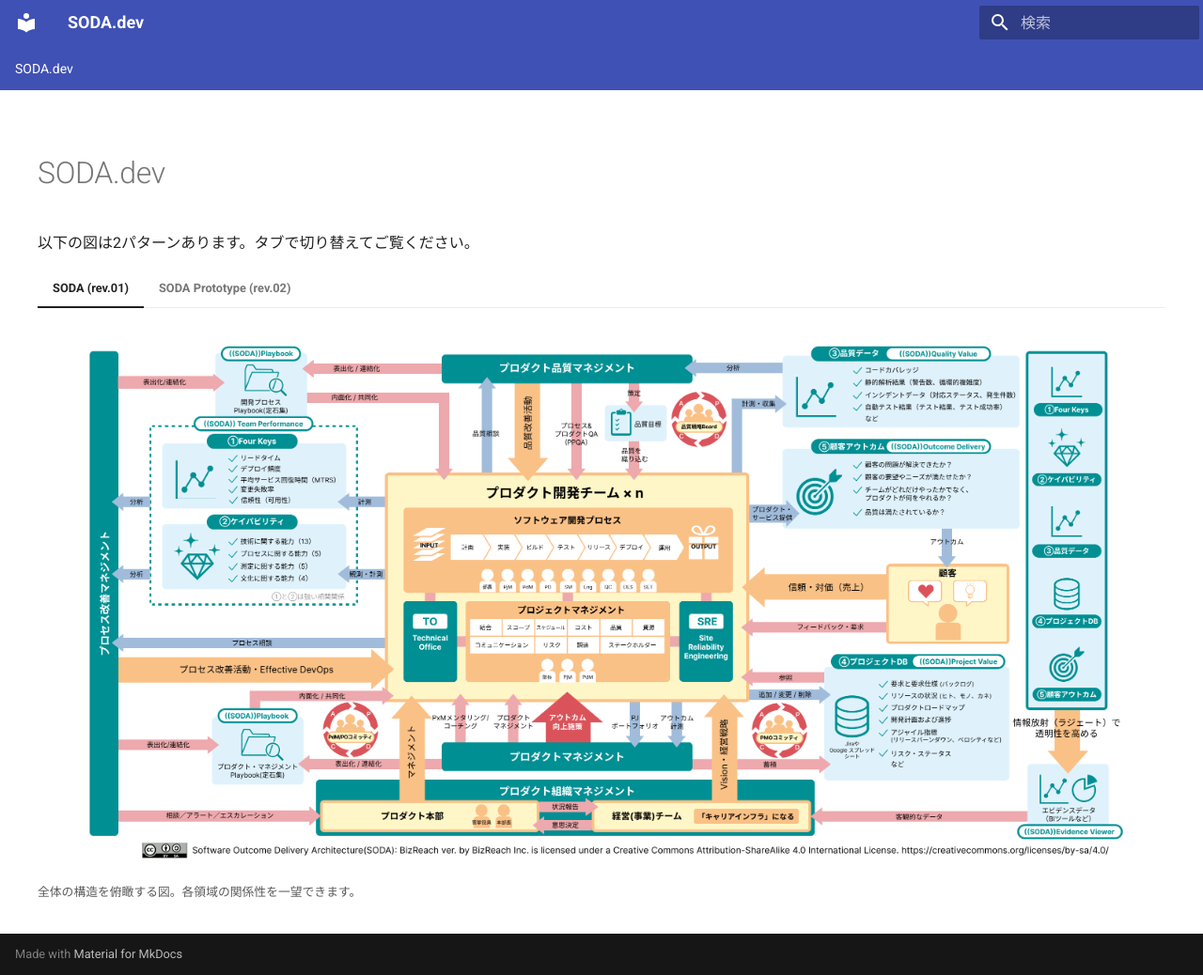
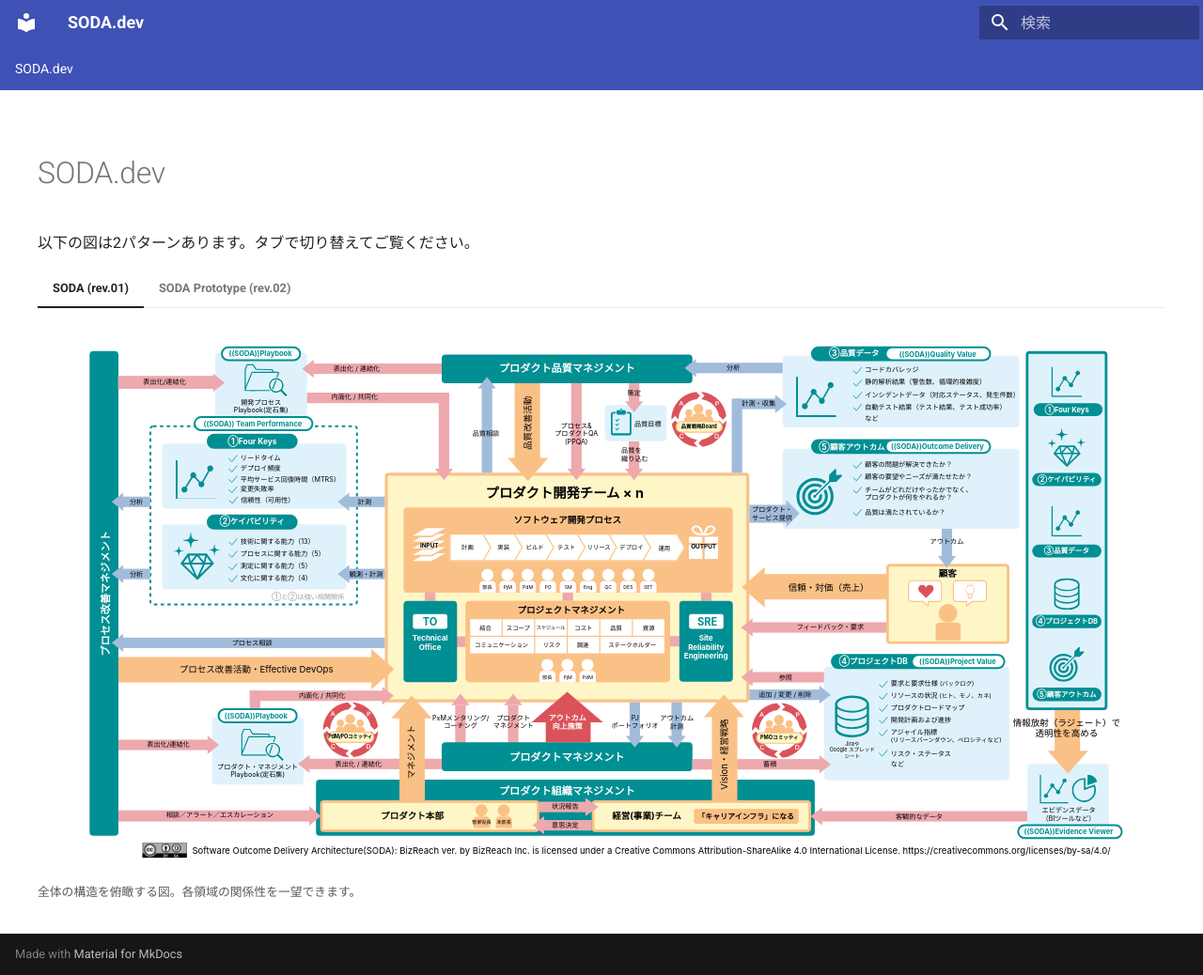
Before and after one commit to Findy/soda.dev, an MkDocs documentation site: the page built from docs/index.md, in a window 1280 px wide and 1038 px high. Shown: the whole window at 94% size. Built offline with MkDocs 1.6.1 and Material for MkDocs 9.7.7, drawn with Linux system fonts in a browser that asks for light colours.

Commit message:
feat(docs): update image formats from PNG to SVG for better quality

```diff
--- a/docs/index.md
+++ b/docs/index.md
@@ -4,12 +4,12 @@
 
 === "SODA (rev.01)"
 
-    ![SODA rev.01](images/SODA/rev.01.png){ loading=lazy }
+    ![SODA rev.01](images/SODA/rev.01.svg){ loading=lazy }
 
     <small>全体の構造を俯瞰する図。各領域の関係性を一望できます。</small>
 
 === "SODA Prototype (rev.02)"
 
-    ![SODA Prototype rev.02](images/SODA_prototype/rev.02.png){ loading=lazy }
+    ![SODA Prototype rev.02](images/SODA_prototype/rev.02.svg){ loading=lazy }
 
     <small>プロトタイプ構成の図。実務フローや改善ループの観点で利用できます。</small>
```
